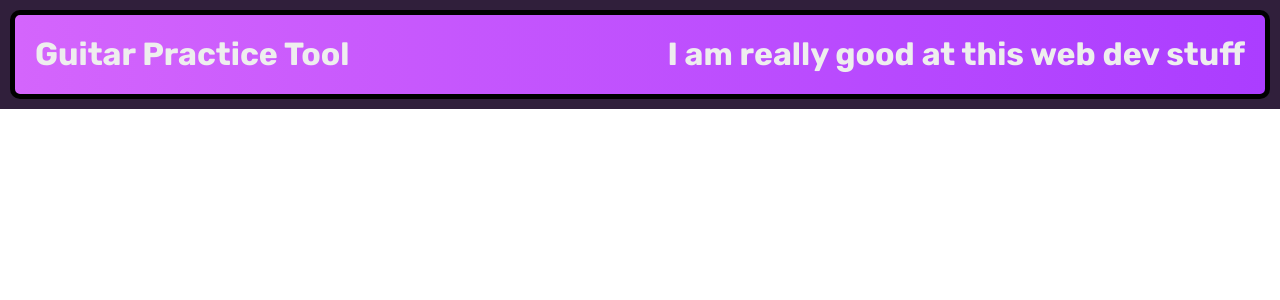
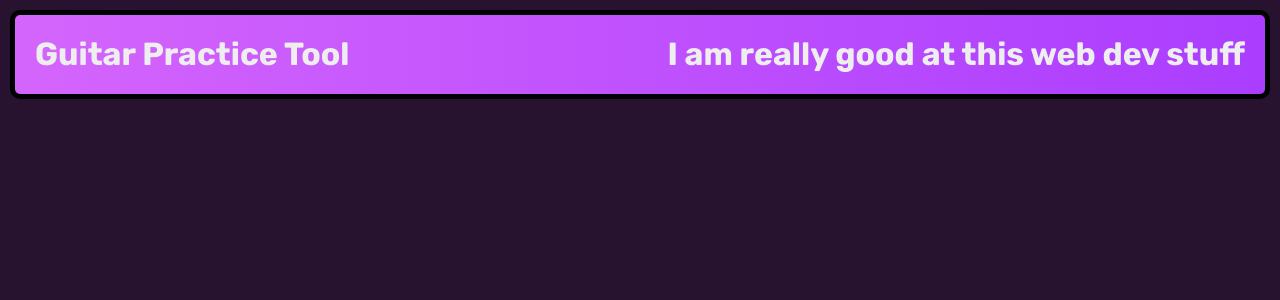
Before and after one commit to maxtrap/guitar-practice-tool, a React (Vite) app: page / in a window 1280 px wide. Shown: the top 300 px of the page. Built offline with nearby package versions, Linux system fonts and the light colour scheme.

Commit message:
Add sexy color scheme and body

```diff
--- a/src/App.jsx
+++ b/src/App.jsx
@@ -1,8 +1,10 @@
 import Header from "./components/Header.jsx";
+import Body from './components/Body'
 
 const App = () => {
     return (<div>
         <Header />
+        <Body />
     </div>)
 }
 
--- /dev/null
+++ b/src/components/Body.jsx
@@ -0,0 +1,29 @@
+import { styled, createGlobalStyle } from "styled-components";
+import { COLORS } from '../constants'
+
+const GlobalStyle = createGlobalStyle`
+    body {
+        margin: 0;
+        padding: 0;
+        background-color: ${COLORS.PRIMARY}
+    }
+`
+
+
+const BodyDiv = styled.div`
+    width: 100%;
+    height: 100%;
+`
+
+const Body = () => {
+    return (
+        <>
+            <GlobalStyle />
+            <BodyDiv>
+
+            </BodyDiv>
+        </>
+    )
+}
+
+export default Body
--- a/src/components/Header.jsx
+++ b/src/components/Header.jsx
@@ -1,9 +1,9 @@
-const darkGrey = 'rgba(36,17,47,0.94)'
+import { COLORS } from '../constants'
 
 const Header = () => {
     const headerStyle = {
         width: '100%',
-        backgroundColor: darkGrey, //or #3d4147,
+        // backgroundColor: COLORS.PRIMARY, //or #3d4147,
         padding: 10,
         boxSizing: 'border-box'
         // overflow: 'hidden'
@@ -15,7 +15,7 @@ const Header = () => {
         display: 'flex',
         flexDirection: 'row',
         justifyContent: 'space-between',
-        background: 'linear-gradient(to right, #d465fc, #ab3dff)',
+        background: `linear-gradient(to right, ${COLORS.SECONDARY}, ${COLORS.TERTIARY})`,
 
         borderWidth: '5px',
         borderColor: 'black',
@@ -25,7 +25,7 @@ const Header = () => {
 
     const textStyle = {
         marginTop: 20,
-        color: '#eee'
+        color: COLORS.FONT_COLOR
     }
 
     return <header style={headerStyle}>
--- /dev/null
+++ b/src/constants.js
@@ -0,0 +1,7 @@
+
+export const COLORS = {
+    PRIMARY: '#27122F',
+    SECONDARY: '#d465fc',
+    TERTIARY: '#ab3dff',
+    FONT_COLOR: '#eee'
+}
```
